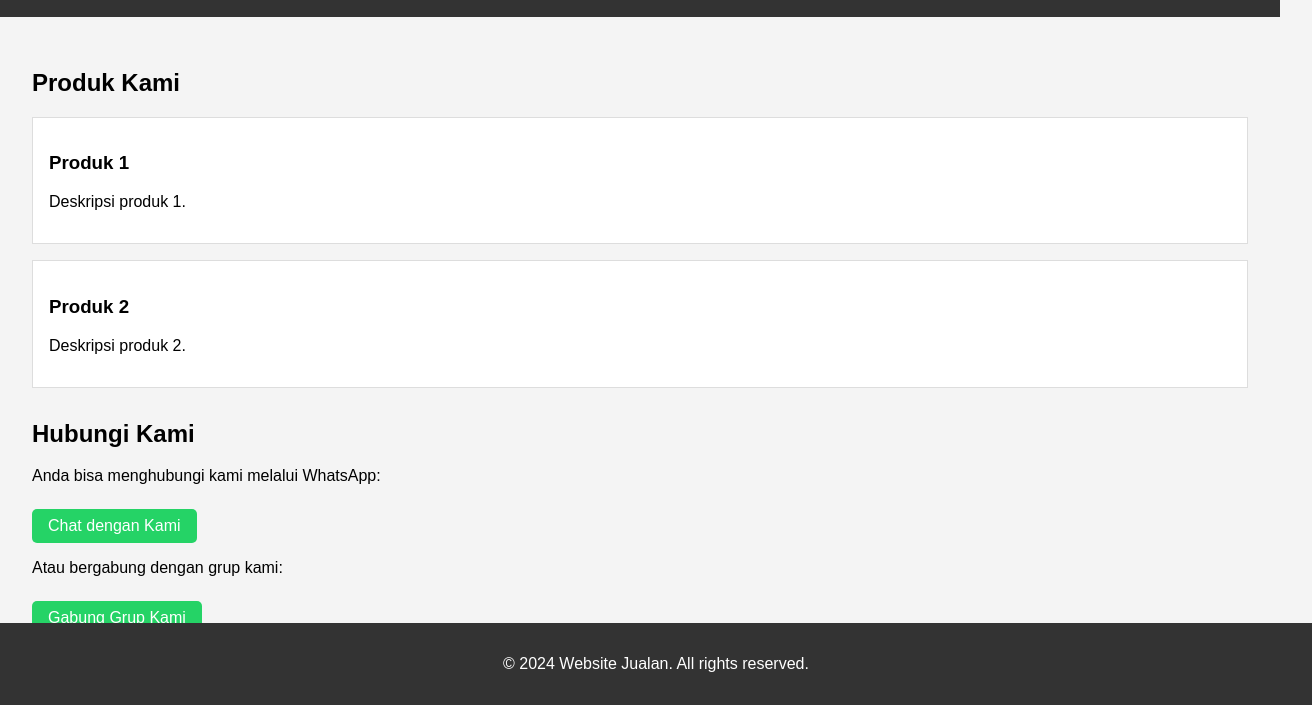
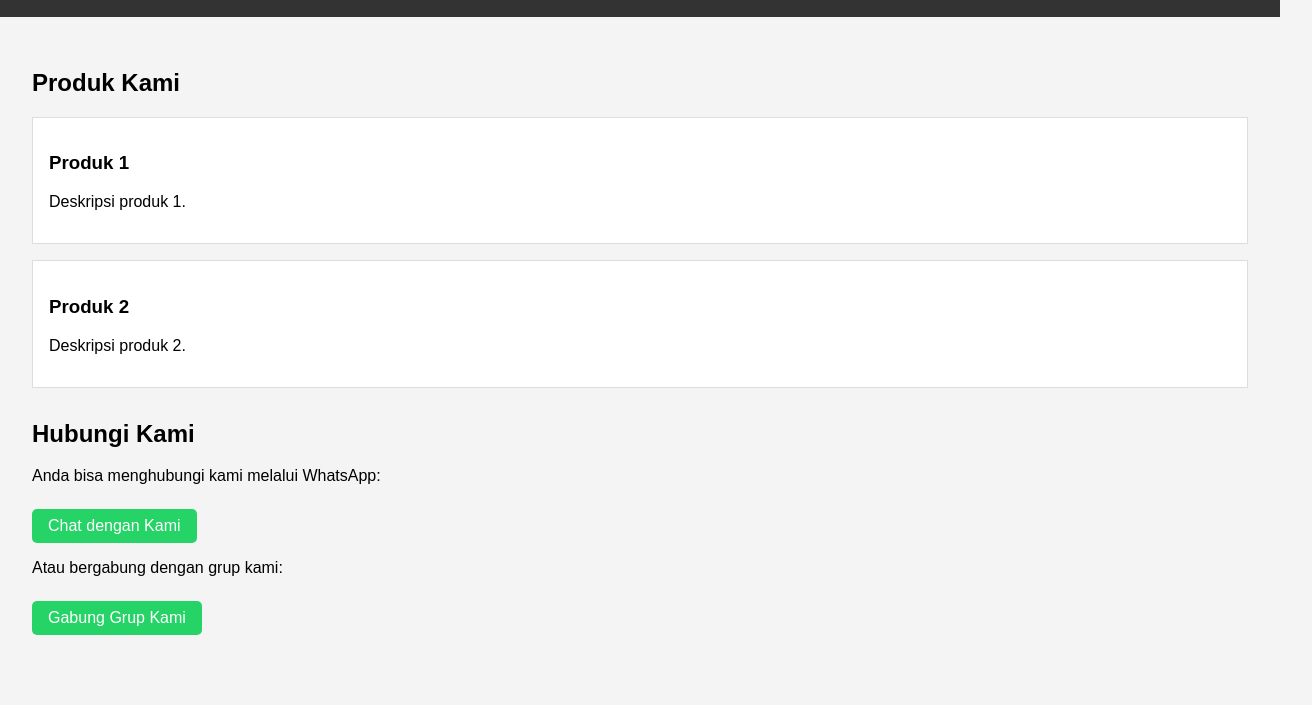
Before and after one commit to xyrahost/tutor, a plain HTML site: page index.html in a window 1280 px wide. Shown: the part 95-800 px from the top of the page, 1312 px wide, since content can reach past the window. Drawn offline with Linux system fonts and the light colour scheme.

Commit message:
Update index.html

```diff
--- a/index.html
+++ b/index.html
@@ -33,9 +33,5 @@
             <a href="https://chat.whatsapp.com/BpLZKMFvYL4EmHjMyvD7Tn" class="whatsapp-group-button">Gabung Grup Kami</a>
         </section>
     </main>
-
-    <footer>
-        <p>&copy; 2024 Website Jualan. All rights reserved.</p>
-    </footer>
 </body>
 </html>
```
